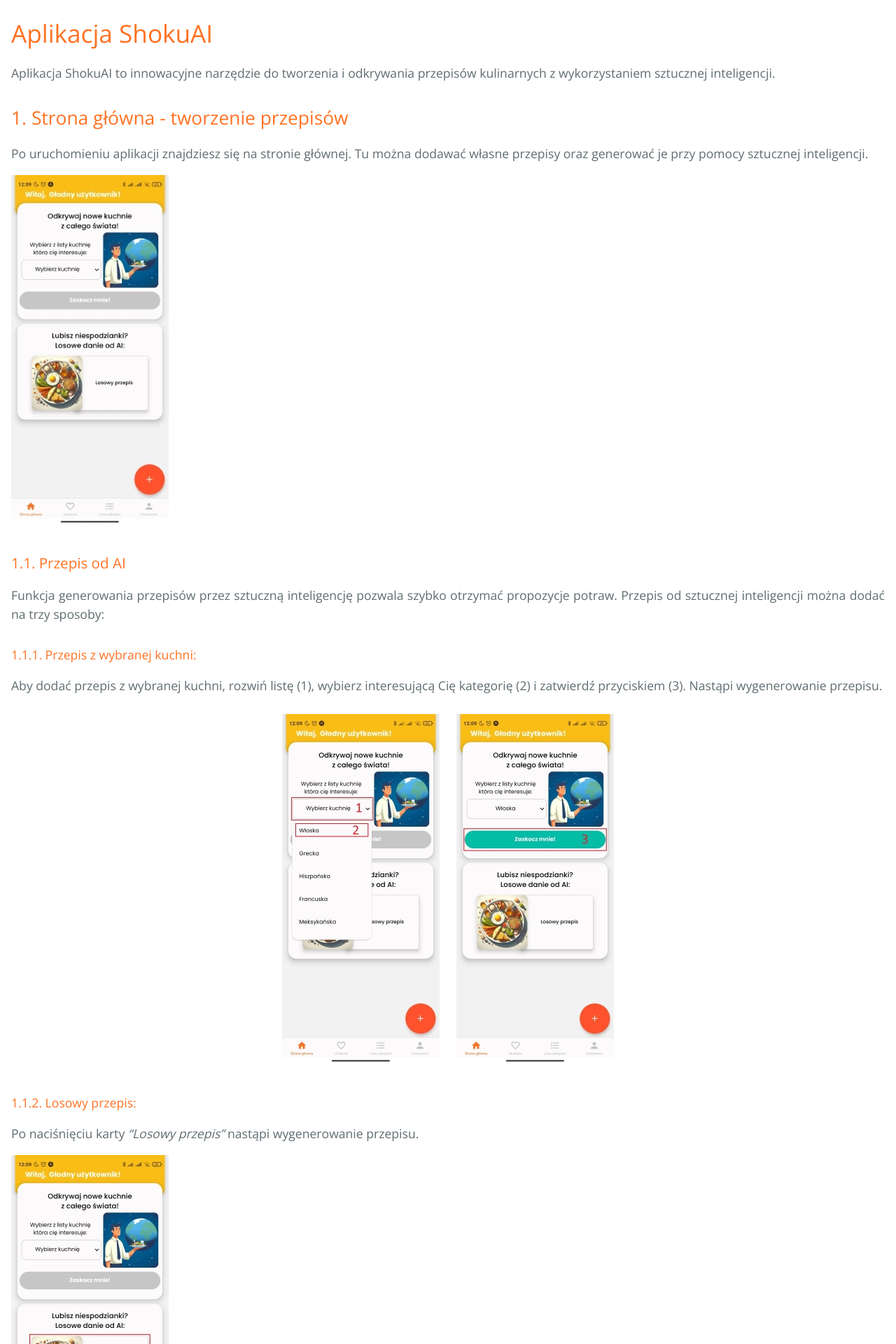
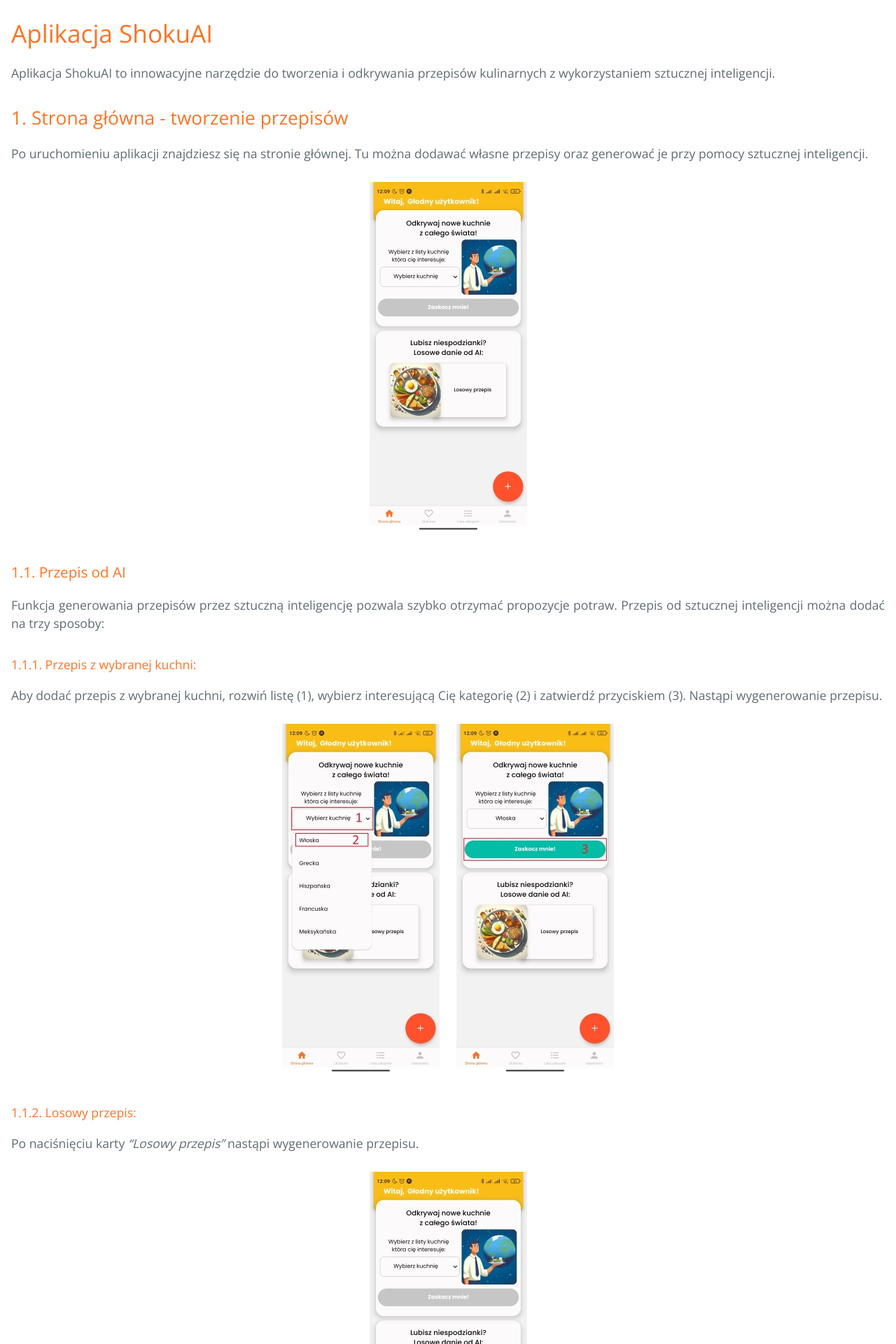
Before and after one commit to PaulinaLewicka1/appTest.github.io, a Jekyll site: the page built from tutorial.md, in a window 1280 px wide. Shown: the part 1121-3041 px from the top of the page at 70% size. Built offline with Jekyll 4.4.1, drawn with Linux system fonts in a browser that asks for light colours.

Commit message:
poprawi img

```diff
--- a/tutorial.md
+++ b/tutorial.md
@@ -46,7 +46,9 @@ Aplikacja ShokuAI to innowacyjne narzędzie do tworzenia i odkrywania przepisów
 Po uruchomieniu aplikacji znajdziesz się na stronie głównej. Tu można dodawać własne przepisy oraz
 generować je przy pomocy sztucznej inteligencji.
 
-![ss_strona_glowna](/assets/images/ss_strona_glowna2.jpg){: .image-row }
+<div class="image-row">
+<img src="assets\images\ss_strona_glowna.jpg" alt="ss_strona_glowna">
+</div>
 
 ### 1.1. Przepis od AI {#przepis-od-ai}
 Funkcja generowania przepisów przez sztuczną inteligencję pozwala szybko otrzymać propozycje potraw. Przepis od sztucznej inteligencji można dodać na trzy sposoby:
@@ -62,7 +64,9 @@ Aby dodać przepis z wybranej kuchni, rozwiń listę (1), wybierz interesującą
 #### 1.1.2. Losowy przepis: {#losowy-przepis}
 Po naciśnięciu karty _“Losowy przepis”_ nastąpi wygenerowanie przepisu.
 
-![ss_losowy](/assets/images/ss_losowy.jpg){: .image-row }
+<div class="image-row">
+<img src="assets\images\ss_losowy.jpg" alt="ss_losowy">
+</div>
 
 #### 1.1.3. Wybrany przepis: {#wybrany-przepis}
 Aby dodać wybrany przepis, rozwiń menu (1) i wybierz przycisk (2). W ukazanym oknie należy wpisać nazwę i zatwierdzić przyciskiem _“Proponuj!”_.
@@ -76,7 +80,9 @@ Aby dodać wybrany przepis, rozwiń menu (1) i wybierz przycisk (2). W ukazanym
 #### 1.1.4. Zapisanie przepisu od AI: {#zapisanie-przepisu-od-ai}
 Aby zapisać otrzymany przepis, należy zapisać go przyciskiem (4).
 
-![ss_przepis_ai_2](/assets/images/ss_przepis_ai_2.jpg){: .image-row }
+<div class="image-row">
+<img src="assets\images\ss_przepis_ai_2.jpg" alt="ss_przepis_ai_2">
+</div>
 
 ### 1.2. Własny przepis {#własny-przepis}
 Rozwiń menu (1) i wybierz przycisk (2). Na ukazanej stronie należy dodać wymagane szczegóły dotyczące przepisu: zdjęcie (opcjonalne), nazwę, czas przygotowania, opis, składniki (co najmniej jeden). Po wprowadzeniu danych należy zatwierdzić dodanie przepisu.
@@ -90,7 +96,9 @@ Rozwiń menu (1) i wybierz przycisk (2). Na ukazanej stronie należy dodać wyma
 ## 2. Ulubione {#ulubione}
 W tej zakładce pojawią się zapisane przepisy. Klikając kartę przepisu, przejdziesz na stronę jego szczegółów.
 
-![ss_ulubione](/assets/images/ss_ulubione.jpg){: .image-row }
+<div class="image-row">
+<img src="assets\images\ss_ulubione.jpg" alt="ss_ulubione">
+</div>
 
 ## 3. Szczegóły przepisu {#szczegóły-przepisu}
 Na tej stronie możesz zobaczyć przepis.
@@ -117,16 +125,22 @@ Edytowanie przepisu:
 ## 4. Lista zakupów {#lista-zakupów}
 Na tej stronie możesz zobaczyć swoją listę zakupów oraz zaznaczyć posiadane produkty. Na dole znajdują się dwa przyciski, umożliwiające wyczyszczenie oraz udostępnienie listy.
 
-![ss_lista](/assets/images/ss_lista.jpg){: .image-row }
+<div class="image-row">
+<img src="assets\images\ss_lista.jpg" alt="ss_lista">
+</div>
 
 ## 5. Ustawienia {#ustawienia}
 W głównej zakładce ustawień możesz przejść do stron: ustawień, samouczka, opinii oraz polityki prywatności.
 
-![ss_ustawienia](/assets/images/ss_ustawienia.jpg){: .image-row }
+<div class="image-row">
+<img src="assets\images\ss_ustawienia.jpg" alt="ss_ustawienia">
+</div>
 
 ### 5.1. Ustawienia {#ustawienia-2}
 
-![ss_ustawienia_2](/assets/images/ss_ustawienia_2.jpg){: .image-row }
+<div class="image-row">
+<img src="assets\images\ss_ustawienia_2.jpg" alt="ss_ustawienia_2">
+</div>
 
 #### 5.1.1. Tryb jasny/ciemny {#tryb-jasny-ciemny}
 Umożliwia przełączanie interfejsu aplikacji między trybami jasnym i ciemnym.
@@ -139,12 +153,16 @@ Umożliwia przełączanie interfejsu aplikacji między trybami jasnym i ciemnym.
 #### 5.1.2. Profil {#profil}
 Umożliwia zmianę imienia wyświetlanego na stronie głównej.
 
-![ss_profil](/assets/images/ss_profil.jpg){: .image-row }
+<div class="image-row">
+<img src="assets\images\ss_profil.jpg" alt="ss_profil">
+</div>
 
 #### 5.1.3. Preferencje {#preferencje}
 Umożliwia zapisanie indywidualnych preferencji żywieniowych oraz alergii.
 
-![ss_preferencje](/assets/images/ss_preferencje.jpg){: .image-row }
+<div class="image-row">
+<img src="assets\images\ss_preferencje.jpg" alt="ss_preferencje">
+</div>
 
 #### 5.1.4. Generowanie zdjęć {#generowanie-zdjęć}
 Włącza / wyłącza generowanie zdjęć potraw dołączanych do przepisów.
@@ -152,12 +170,16 @@ Włącza / wyłącza generowanie zdjęć potraw dołączanych do przepisów.
 #### 5.1.5. Język {#język}
 Zmienia język interfejsu aplikacji.
 
-![ss_ustawienia_2_jezyk](/assets/images/ss_ustawienia_2_jezyk.jpg){: .image-row }
+<div class="image-row">
+<img src="assets\images\ss_ustawienia_2_jezyk.jpg" alt="ss_ustawienia_2_jezyk">
+</div>
 
 ### 5.2. Samouczek {#samouczek}
 Umożliwia przejście na stronę internetową aplikacji, gdzie znajdziesz m. in. ten samouczek.
 
-![ss_samouczek](/assets/images/ss_samouczek.jpg){: .image-row }
+<div class="image-row">
+<img src="assets\images\ss_samouczek.jpg" alt="ss_samouczek">
+</div>
 
 ### 5.3. Opinie {#opinie}
 Tutaj możesz podzielić się z nami swoją opinią na temat aplikacji.
```
